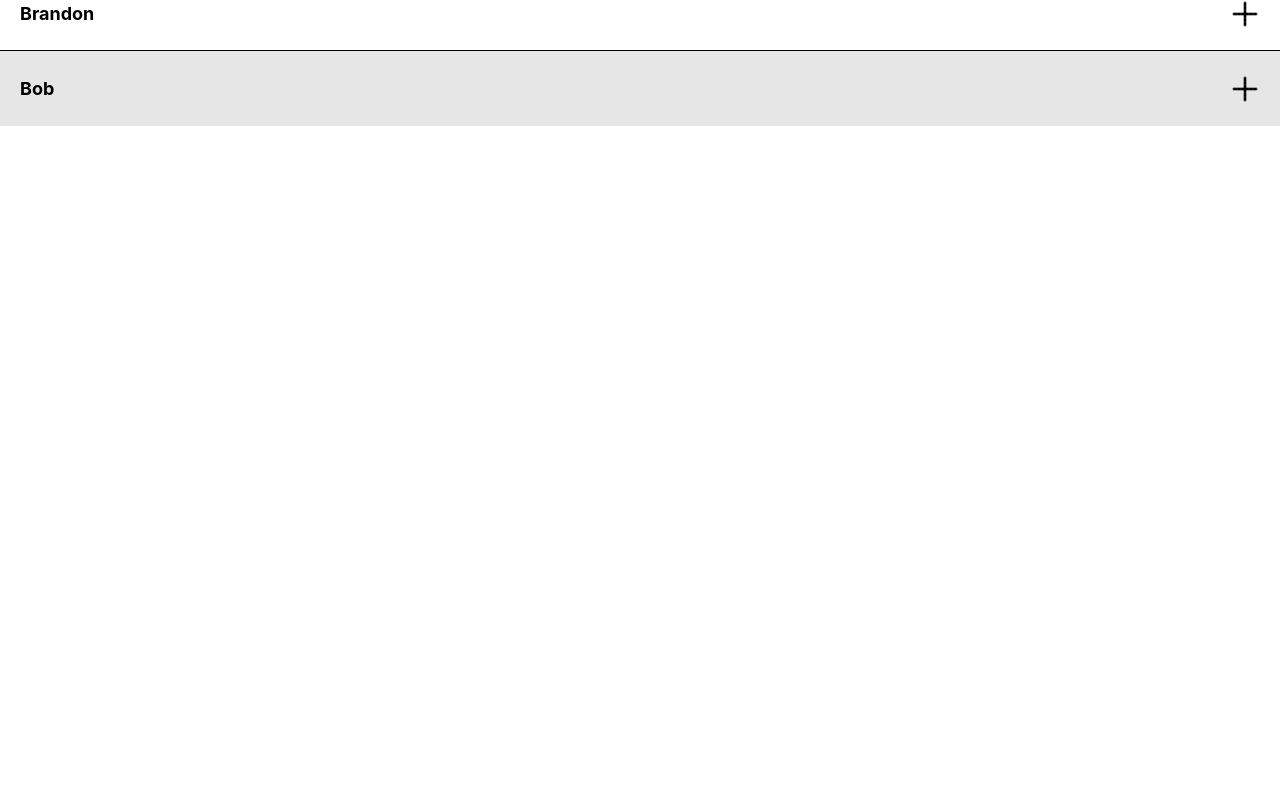
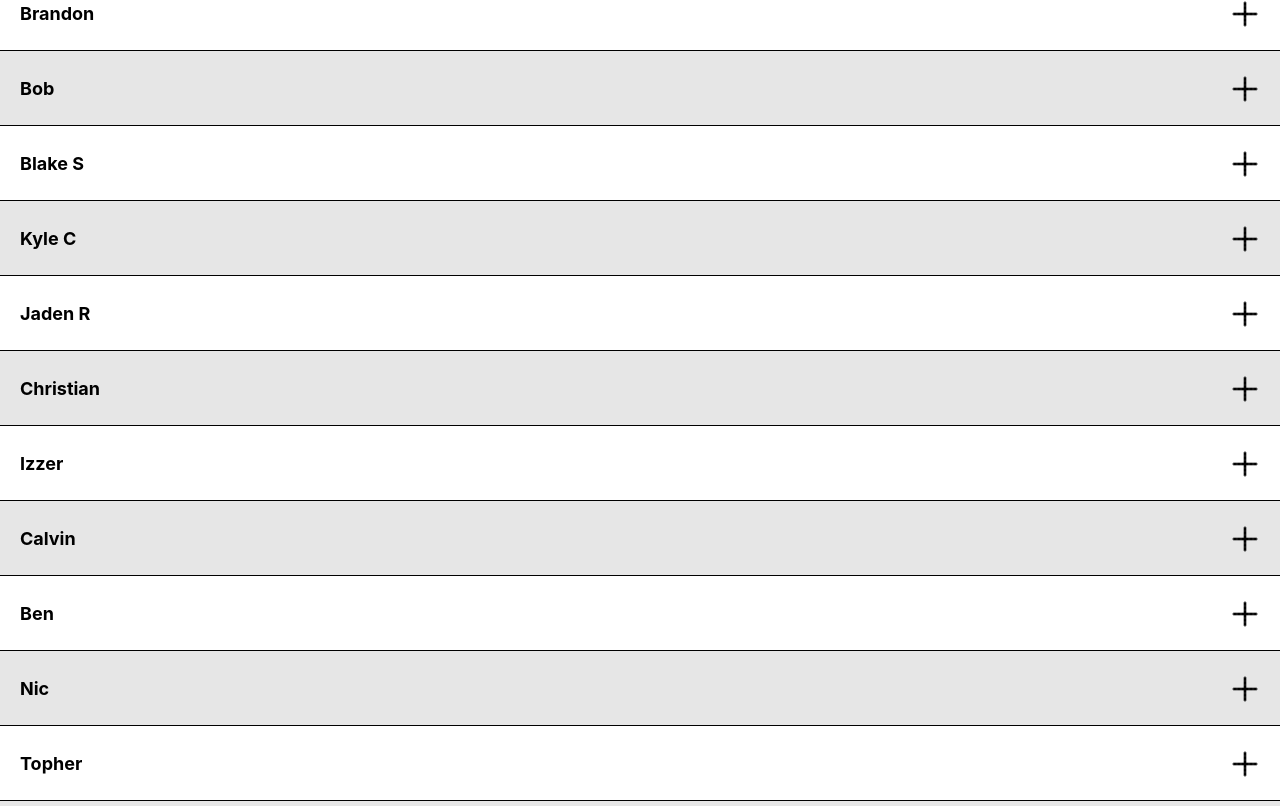
Before and after one commit to gonzalespaulb/lifty-scheduler, a React (Create React App) app: page /list in a window 1280 px wide. Shown: the part 4674-5480 px from the top of the page. Before the commit the page ends 4800 px from the top, so only its background shows below. Built offline with nearby package versions, Linux system fonts and the light colour scheme.

Commit message:
refactored render workers

```diff
--- a/src/Scheduler/WorkerList/WorkerList.jsx
+++ b/src/Scheduler/WorkerList/WorkerList.jsx
@@ -14,7 +14,6 @@ const WorkerList = () => {
   let allWorkers = [];
 
   for (const lift of liftList) {
-
     // NOTE ------------------------------------------------------------------ ASSIGNS WORKER'S STATION POSITION
 
     const designationPosition = (worker) => {
@@ -48,51 +47,17 @@ const WorkerList = () => {
     };
 
     checkStation([lift.top, lift.mid, lift.bottom]);
-
-    // if (lift.top === undefined) {
-    //   const liftWorkerList = [lift.bottom].flat();
-
-    //   for (const worker of liftWorkerList) {
-    //     worker.supervisor = lift.supervisor;
-    //     worker.designation = designationPosition(worker);
-
-    //     allWorkers.push(worker);
-    //   }
-    //   continue;
-    // }
-
-    // if (lift.mid === undefined) {
-    //   const liftWorkerList = [lift.top, lift.bottom].flat();
-
-    //   for (const worker of liftWorkerList) {
-    //     worker.supervisor = lift.supervisor;
-    //     worker.designation = designationPosition(worker);
-
-    //     allWorkers.push(worker);
-    //   }
-    //   continue;
-    // }
-
-    /*
-      Checks if the station position exists and if it doesnt will exclude it from the new filtered array.
-    */
-
-    // const liftWorkerList = [lift.top, lift.mid, lift.bottom].flat();
-
-    // for (const worker of liftWorkerList) {
-    //   worker.supervisor = lift.supervisor;
-    //   worker.designation = designationPosition(worker);
-    //   allWorkers.push(worker);
-    // }
   }
 
-  // for (const nonLift of nonLiftList) {
-  //   for (const worker of nonLift.workers) {
-  //     worker.supervisor = "Greg Green";
-  //     worker.designation = nonLift.name;
-  //     allWorkers.push(worker);
-  //   }
-  // }
+  // NOTE ------------------------------------------------------------------ NON LIFT PERSONEL TO BE RENDERED
+
+  for (const nonLift of nonLiftList) {
+    for (const worker of nonLift.workers) {
+      worker.supervisor = "Greg Green";
+      worker.designation = nonLift.name;
+      allWorkers.push(worker);
+    }
+  }
 
   const [openInfo, setOpenInfo] = useState(false);
   const [activeInfo, setActiveInfo] = useState(null);
```
